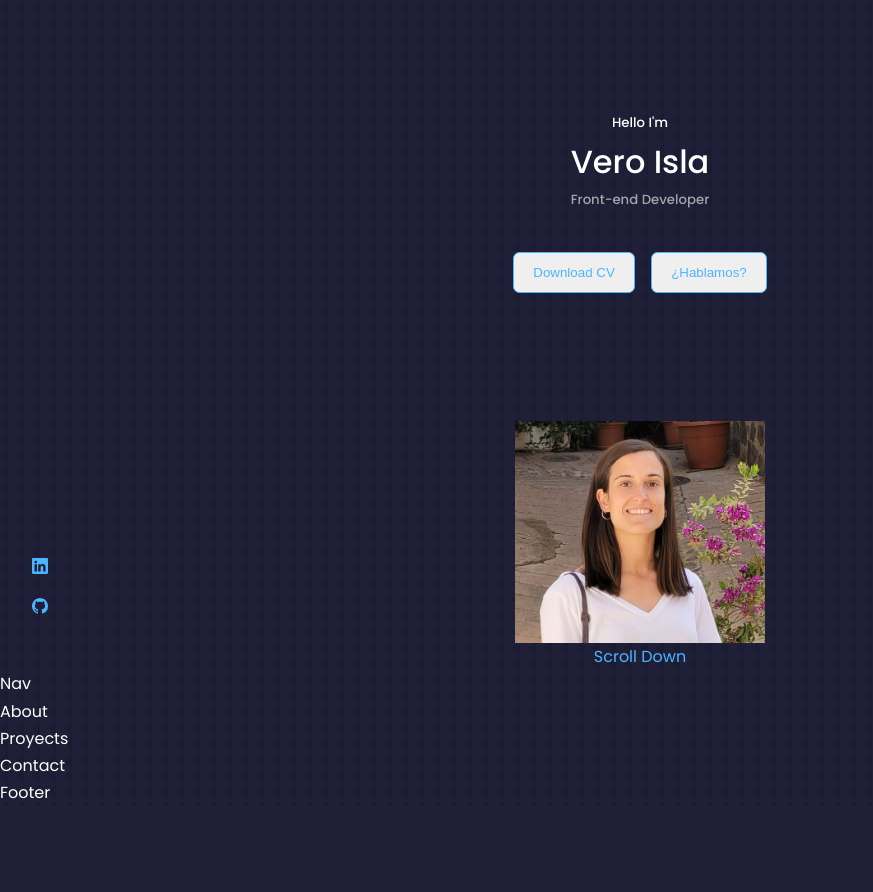
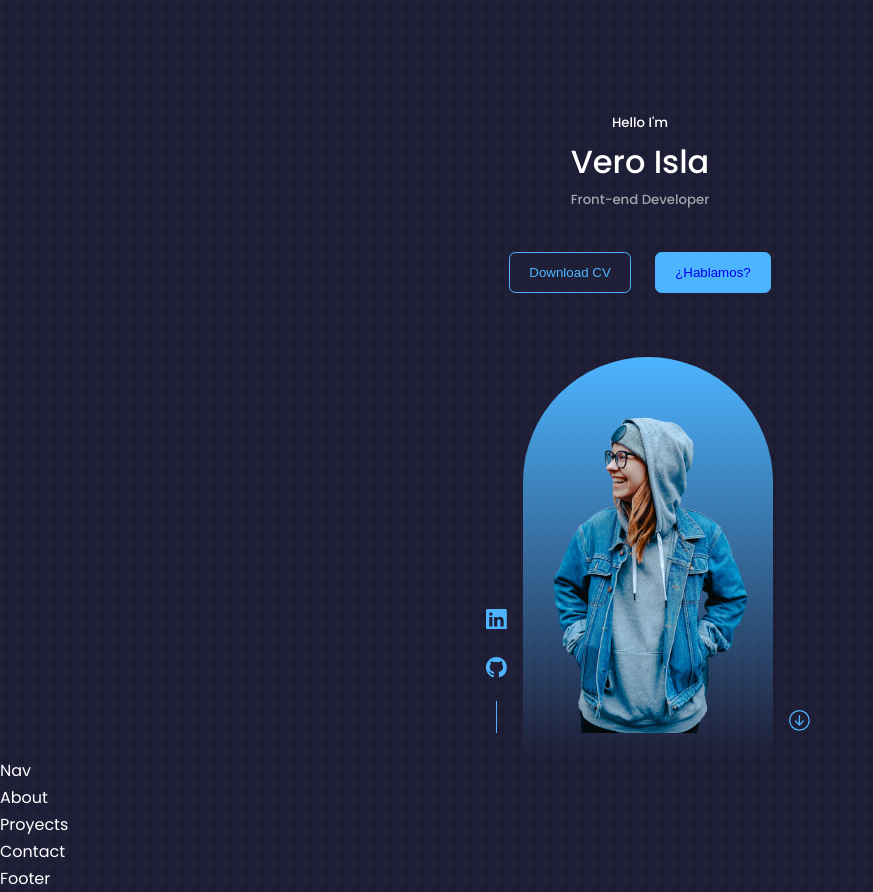
Before and after one commit to veroisla/Portfolio, a React (Create React App) app: page / in a window 1280 px wide. Shown: the whole page, without its empty margins (0-873 px from the left). Before the commit the page ends 806 px from the top, so only its background shows below. Built offline with nearby package versions, Linux system fonts and the light colour scheme.

Commit message:
Continue with header, img and icons

```diff
--- a/src/components/Header.js
+++ b/src/components/Header.js
@@ -2,7 +2,8 @@ import '../styles/Core/Reset.scss';
 import '../styles/Core/Variables.scss';
 import '../styles/Components/Header.scss';
 import CV from '../CV.pdf';
-import ME from '../images/ME.jpg';
+import ME from '../images/mee.jpg';
+import { BsArrowDownCircle } from 'react-icons/bs';
 import HeaderSocials from './HeaderSocials';
 
 function Header() {
@@ -12,22 +13,26 @@ function Header() {
       <h1>Vero Isla</h1>
       <h5 className="text-light">Front-end Developer</h5>
       <div className="header__btn--div">
-        <button type="button" className="btn header__btn">
-          <a href={CV} download>
+        <button type="button" className="btn header__btn--cv">
+          <a className="header__link" href={CV} download>
             Download CV
           </a>
         </button>
-        <button type="button" className="btn header__btn">
+        <button type="button" className="btn header__btn--talk">
           <a href="#contact">¿Hablamos?</a>
         </button>
       </div>
 
-      <section className="header__socisls">
+      <section className="header__section2">
         {' '}
         <HeaderSocials />
+        <img className="img header__img  " src={ME} alt="Vero Isla"></img>
+        <div className="header__scrollDown">
+          <a className="header__link arrow" href="#contact">
+            <BsArrowDownCircle className="header__arrow" />
+          </a>{' '}
+        </div>
       </section>
-      <img className="header__img" src={ME} alt="Vero Isla"></img>
-      <a href="#contact">Scroll Down</a>
     </header>
   );
 }
--- a/src/components/HeaderSocials.js
+++ b/src/components/HeaderSocials.js
@@ -7,6 +7,7 @@ const HeaderSocials = () => {
   return (
     <section className="header__socials">
       <a
+        className="header__link"
         href="https://www.linkedin.com/in/veronica-isla-garcia-de-leaniz/"
         target="_blank"
         rel="noreferrer"
@@ -14,7 +15,12 @@ const HeaderSocials = () => {
         {' '}
         <BsLinkedin />
       </a>
-      <a href="https://github.com/veroisla" target="_blank" rel="noreferrer">
+      <a
+        className="header__link"
+        href="https://github.com/veroisla"
+        target="_blank"
+        rel="noreferrer"
+      >
         <BsGithub />
       </a>
     </section>
--- a/src/styles/Components/Header.scss
+++ b/src/styles/Components/Header.scss
@@ -11,38 +11,66 @@
     height: 100%;
     position: relative;
 
+    &__link {
+        color: $--color-primary;
+    }
 
- &__imgAndIcons {
+ //BUTTONS
+    &__btn--cv {
+    margin-top: 2.5rem;
+    background-color: $--color-bg;
+    margin-right: 1.5rem;
+ }
+
+ &__btn--talk {
+     background-color: $--color-primary;
+ }
+ //SECTION2
+
+  &__section2 {
       display: flex;
       flex-direction: row;
       align-items: center;
       justify-content: center;
   }
-
- //BUTTONS
-    &__btn {
-    margin-top: 2.5rem;
-    gap: 0.8rem;
-    margin-right: 8px;
-    margin-left: 8px;
- }
-
- //IMAGE
+ //IMG
 
  &__img {
      width: 250px;
-     align-self: center;
+     height: 400px;
+     margin-top: 4rem;
+     border-radius: 12rem 12rem 0 0 ;
+     background: linear-gradient($--color-primary, transparent);//Gradiente fondo imagen header
+     padding: 3.8rem 1.5rem 1.5rem 1.5rem;
+
  }
 
+
  //SOCIAL ICONS
+
  &__socials {
      display: flex;
      flex-direction: column;
      align-items: center;
      gap: 0.8rem;
-     position: absolute;
-     left: 2rem;
-     bottom: 3rem;
+     margin-right: 1rem;
+     margin-left: 1rem;
+     margin-top: 18rem;
+     font-size: 1.3rem;
+
+     &::after {
+         content: "";
+         width: 1px;
+         height: 2rem;
+         background-color: $--color-primary;
+     }
+ }
+
+ &__arrow {
+    margin-top: 25rem;
+    justify-self: end;
+    margin-left: 1rem;
+    font-size: 1.3rem;
  }
 
 }
--- a/src/styles/Core/Variables.scss
+++ b/src/styles/Core/Variables.scss
@@ -18,12 +18,9 @@ $--container-width-sm: 90%;
 //TRANSITIONS
 $--transition: all 400ms ease;
 
-
-
 html {
     scroll-behavior: smooth;
 }
-
 
 //Barra de desplazamiento
 ::-webkit-scrollbar {
@@ -53,37 +50,13 @@ h1 {
     font-size: 2.5 rem;
 }
 
-section {
-    margin-top: 8rem;
-}
-
-// section > h2, section > h5 {
-//     text-align: center;
-//     color: $--color-light;
-// }
-
-// section > h2 {
-//     color: $--color-primary;
-//     margin-bottom: 3rem;
-// }
-
 .text-light {
     color: $--color-light;
 }
 
-a {
-    color: $--color-primary;
-    transition: $--transition;
-}
-
-// a:hover {
-//     color: $--color-white;
-// }
-
 .btn {
     width: max-content;
     display: inline-block;
-    color: $--color-primary;
     padding: 0.75rem 1.2rem;
     border-radius: 0.4rem;
     cursor: pointer;
@@ -91,15 +64,11 @@ a {
 }
 
 .btn:hover {
-    // background-color: $--color-white;
+    background-color: $--color-white;
     color: $--color-bg;
     border-color: transparent;
 }
 
-.btn-primary {
-    background-color: $--color-primary;
-    color: $--color-bg
-}
 
 img {
     display: block;
```
Also changed, not shown: src/images/mee.jpg (added).
